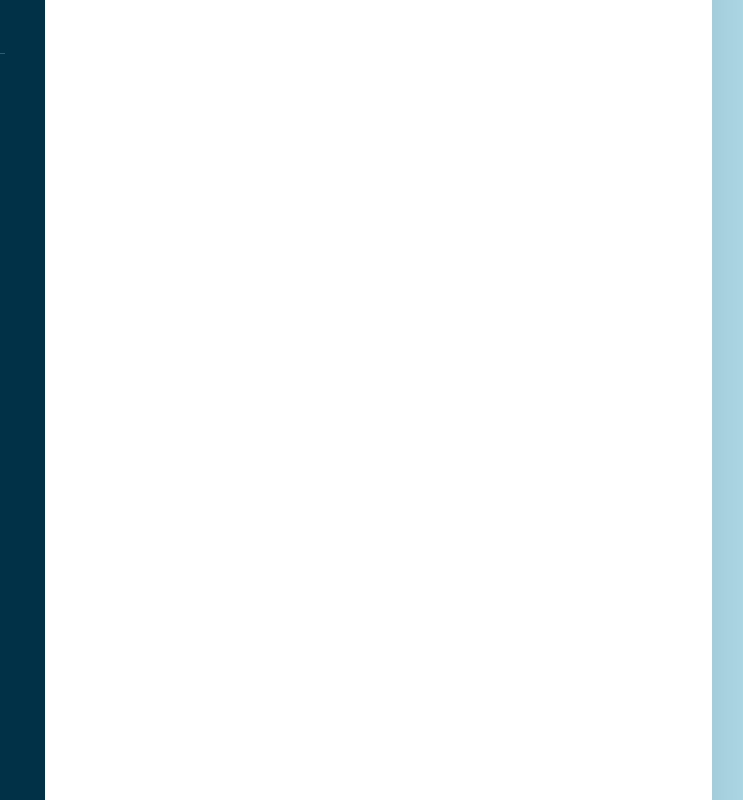
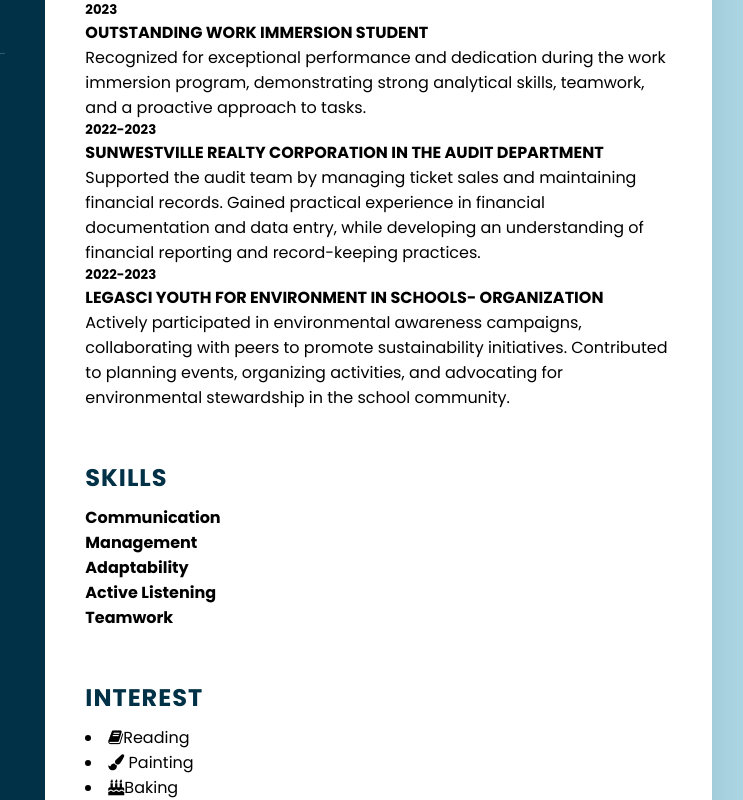
Before and after one commit to siddione/IA1_MY_RESUME, a plain HTML site: page index.html in a window 1280 px wide. Shown: the part 380-1180 px from the top of the page, 428-1171 px from the left. Drawn offline with Linux system fonts and the light colour scheme.

Commit message:
Add files via upload

```diff
--- a/index.html
+++ b/index.html
@@ -94,6 +94,84 @@
                 <h2 class="title2">Profile</h2>
                 <p> Business Information Systems student with a strong interest in data analysis and a foundational understanding of data management and business processes. Familiar with SQL and data visualization tools, and eager to expand my skills in these areas. Highly motivated to apply my academic knowledge and learn new tools and techniques to support data-driven decision-making in a dynamic environment. </p>
             </div>
+            <div class="about">
+                 <h2 class="title2">Work Experience</h2>
+                 <div class="box">
+                     <div class="year_company">
+                         <h5>2023</h5>
+                     </div>
+                     <div class="text">
+                         <h4>OUTSTANDING WORK IMMERSION STUDENT</h4>
+                        <p>Recognized for exceptional performance and dedication during the work immersion program, demonstrating strong analytical skills, teamwork, and a proactive approach to tasks.</p>
+                     </div>
+                 </div>
+                 <div class="box">
+                     <div class="year_company">
+                         <h5>2022-2023</h5>
+                     </div>
+                     <div class="text">
+                         <h4>SUNWESTVILLE REALTY CORPORATION IN THE AUDIT DEPARTMENT</h4>
+                        <p>Supported the audit team by managing ticket sales and maintaining financial records. Gained practical experience in financial documentation and data entry, while developing an understanding of financial reporting and record-keeping practices.
+
+</p>
+                     </div>
+                 </div>
+                 <div class="box">
+                     <div class="year_company">
+                         <h5>2022-2023</h5>
+                     </div>
+                     <div class="text">
+                         <h4>LEGASCI YOUTH FOR ENVIRONMENT IN SCHOOLS- ORGANIZATION</h4>
+                        <p>Actively participated in environmental awareness campaigns, collaborating with peers to promote sustainability initiatives. Contributed to planning events, organizing activities, and advocating for environmental stewardship in the school community.</p>
+                     </div>
+                 </div>
+            </div>
+
+            <div class="about skills">
+                <h2 class="title2">Skills</h2>
+                <div class="box">
+                    <h4>Communication</h4>
+                    <div class="percent">
+                        <div style="width:90%;"></div>
+                    </div>
+                </div>
+                <div class="box">
+                    <h4>Management</h4>
+                    <div class="percent">
+                    <div style="width:95%;"></div>
+                    </div>
+                </div>
+                <div class="box">
+                    <h4>Adaptability</h4>
+                    <div class="percent">
+                        <div style="width:100%;"></div>
+                    </div>
+                </div>
+                <div class="box">
+                    <h4>Active Listening</h4>
+                    <div class="percent">
+                      <div style="width:95%;"></div>
+                    </div>
+                </div>
+                <div class="box">
+                    <h4>Teamwork</h4>
+                    <div class="percent">
+                   <div style="width:85%;"></div>
+                    </div>
+                </div>
+            </div>
+
+            <div class="about interest">
+                <h2 class="title2">Interest</h2>
+                <u1>
+                    <li><i class="fa fa-book" aria-hidden="true"></i>Reading</li>
+                    <li><i class="fa fa-paint-brush" aria-hidden="true"></i>
+Painting</li>
+                    <li><i class="fa fa-birthday-cake" aria-hidden="true"></i>Baking</li>
+                </u1>
+            </div>
+
+
         </div>
     </div>
 </body>
```
